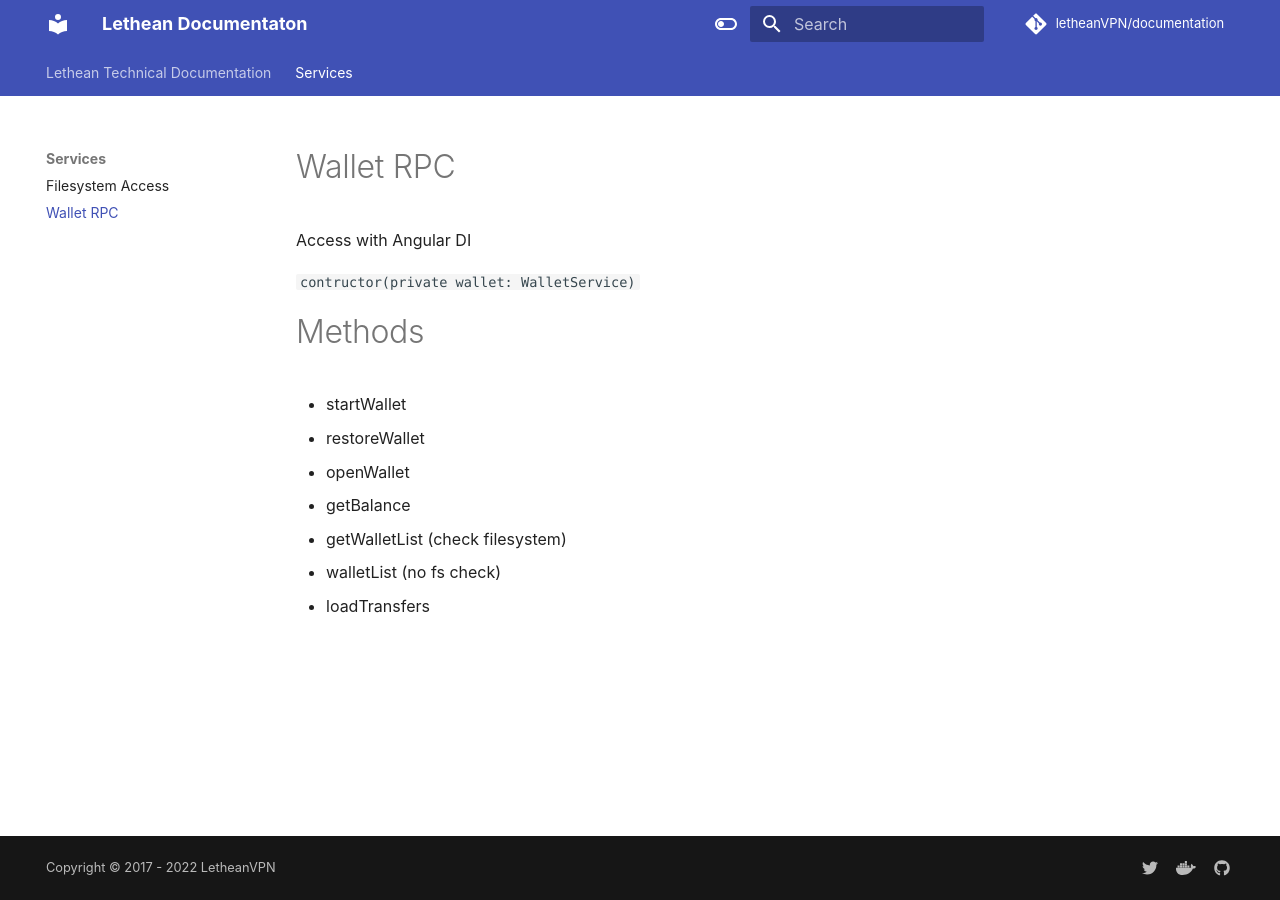
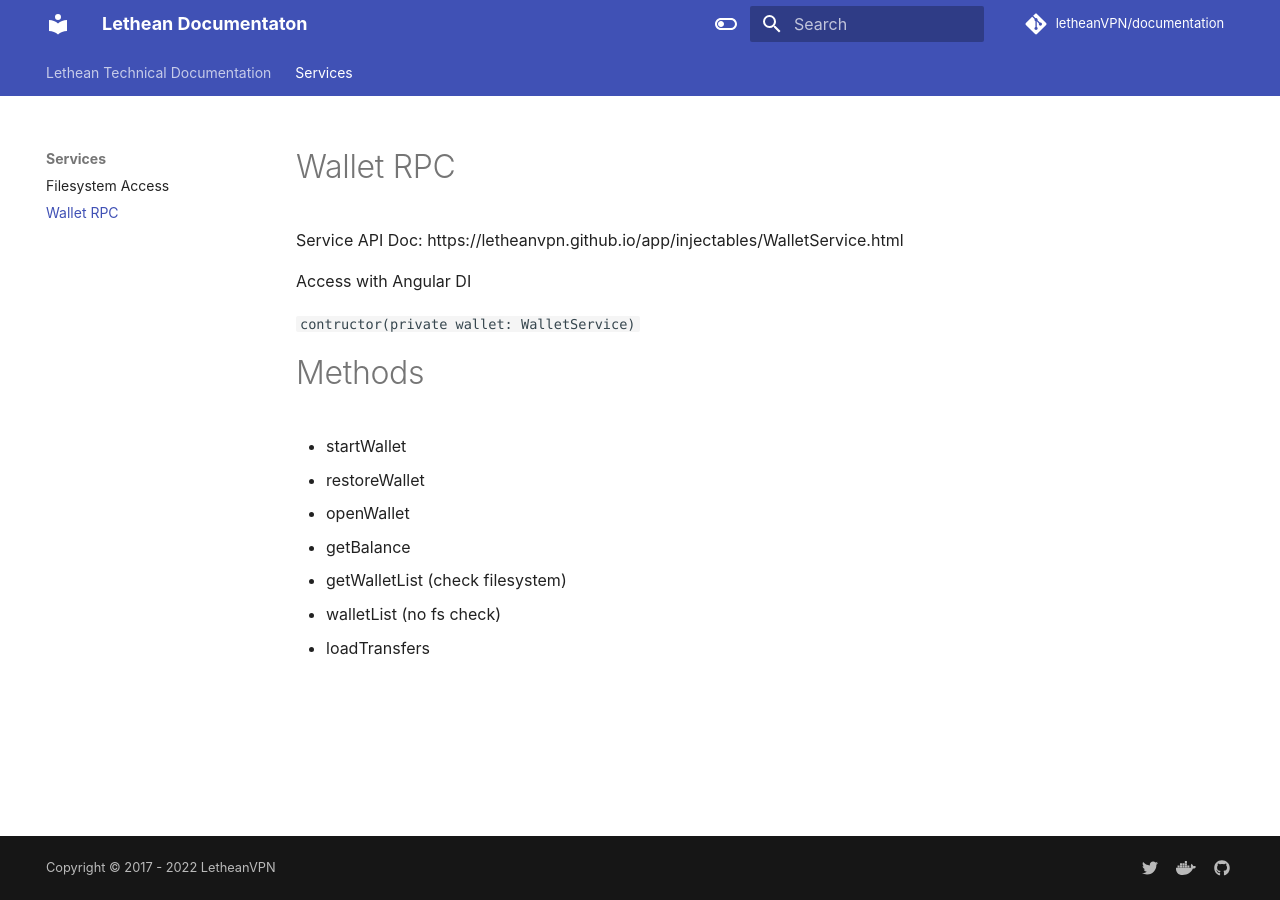
Before and after one commit to letheanVPN/documentation, an MkDocs documentation site: the page built from docs/services/wallet.md, in a window 1280 px wide. Built offline with MkDocs 1.6.1 and Material for MkDocs 9.7.7, drawn with Linux system fonts in a browser that asks for light colours; comment, search, counter and statistics services are not loaded.

Commit message:
Update wallet.md

```diff
--- a/docs/services/wallet.md
+++ b/docs/services/wallet.md
@@ -1,4 +1,6 @@
 # Wallet RPC
+
+Service API Doc: https://letheanvpn.github.io/app/injectables/WalletService.html
 
 Access with Angular DI
 
```
